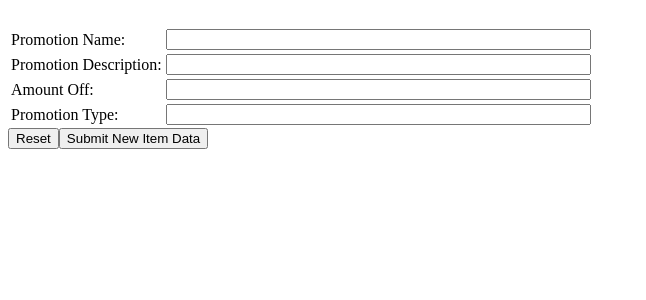
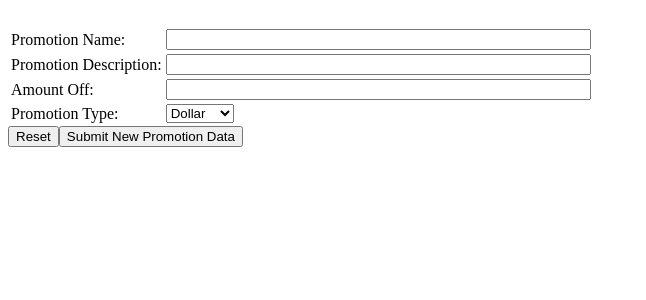
Before and after one commit to rjoac1/CSC423_TermProject, a PHP site: page /new_promotion_ui.php in a window 1280 px wide. Shown: the top 300 px of the page, without its empty margins (0-646 px from the left). Run offline with PHP 8.4, Linux system fonts and the light colour scheme.

Commit message:
Starting promotion ui done

```diff
--- a/new_promotion_ui.php
+++ b/new_promotion_ui.php
@@ -38,12 +38,16 @@ function ui_show_new_promotion_form()
 
     echo '<tr>';  //
     echo '<TD><SPAN ALIGN=RIGHT>Promotion Type:</SPAN></TD>';
-    echo '<TD><INPUT NAME="promotionType" TYPE="text" SIZE=50/></TD>';
+    echo '<TD><select>
+              <option value="Dollar">Dollar</option>
+              <option value="Percent">Percent</option>
+              </select>
+          </TD>';
     echo '</tr>';
 
     echo "</table>";
     echo '<input type="reset" value="Reset" />';
-    echo '<input type="submit" value="Submit New Item Data" onclick="return validate()" />';
+    echo '<input type="submit" value="Submit New Promotion Data" onclick="return validate()" />';
 
     echo "</FORM>";
     echo "</BODY>";
```
